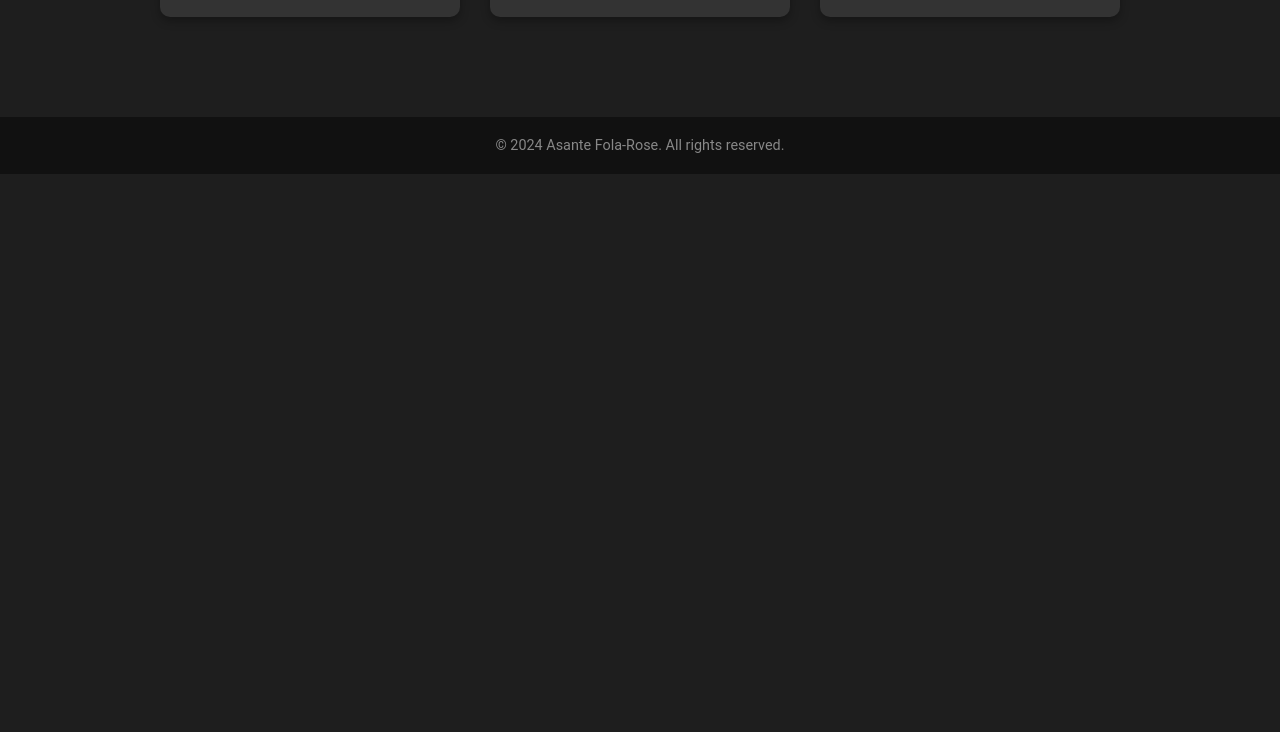
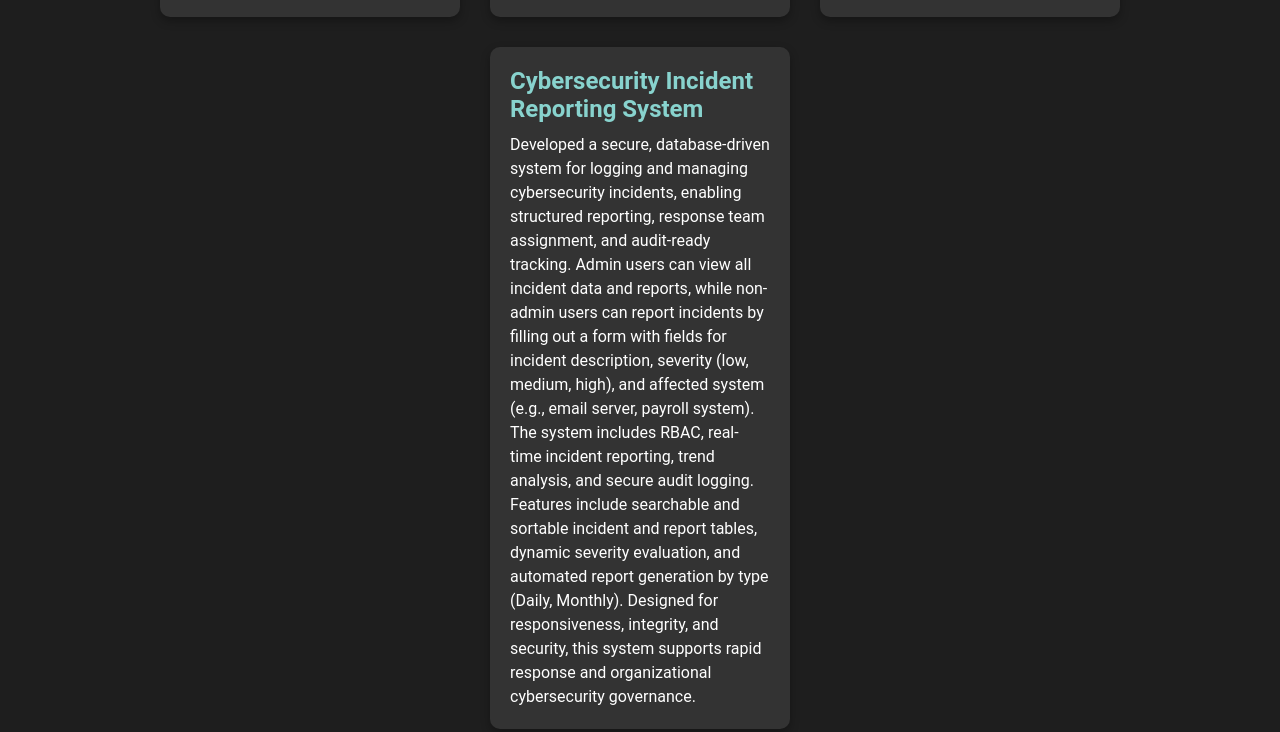
Before and after one commit to SleepyAFR/portfolio, a plain HTML site: page index.html in a window 1280 px wide. Shown: the part 1921-2653 px from the top of the page. Before the commit the page ends 2095 px from the top, so only its background shows below. Drawn offline with Linux system fonts and the light colour scheme.

Commit message:
Update index.html
added SIEM project

```diff
--- a/index.html
+++ b/index.html
@@ -63,6 +63,22 @@
 					</p>
 					<p><a href ="https://github.com/CollegeCookBook/BBUCode" target="_blank">View Github here</a></p>
                 </div>
+		<div class="experience-card">
+		    <h3>Cybersecurity Incident Reporting System</h3>
+		    <p>
+		        Developed a secure, database-driven system for logging and managing cybersecurity incidents,
+		        enabling structured reporting, response team assignment, and audit-ready tracking.
+		        Admin users can view all incident data and reports, while non-admin users can report incidents
+		        by filling out a form with fields for incident description, severity (low, medium, high),
+		        and affected system (e.g., email server, payroll system). The system includes RBAC,
+		        real-time incident reporting, trend analysis, and secure audit logging.
+		    </p>
+		    <p>
+		        Features include searchable and sortable incident and report tables, dynamic severity evaluation,
+		        and automated report generation by type (Daily, Monthly). Designed for responsiveness, integrity,
+		        and security, this system supports rapid response and organizational cybersecurity governance.
+		    </p>
+		</div>
             </div>
         </div>
     </section>
```
